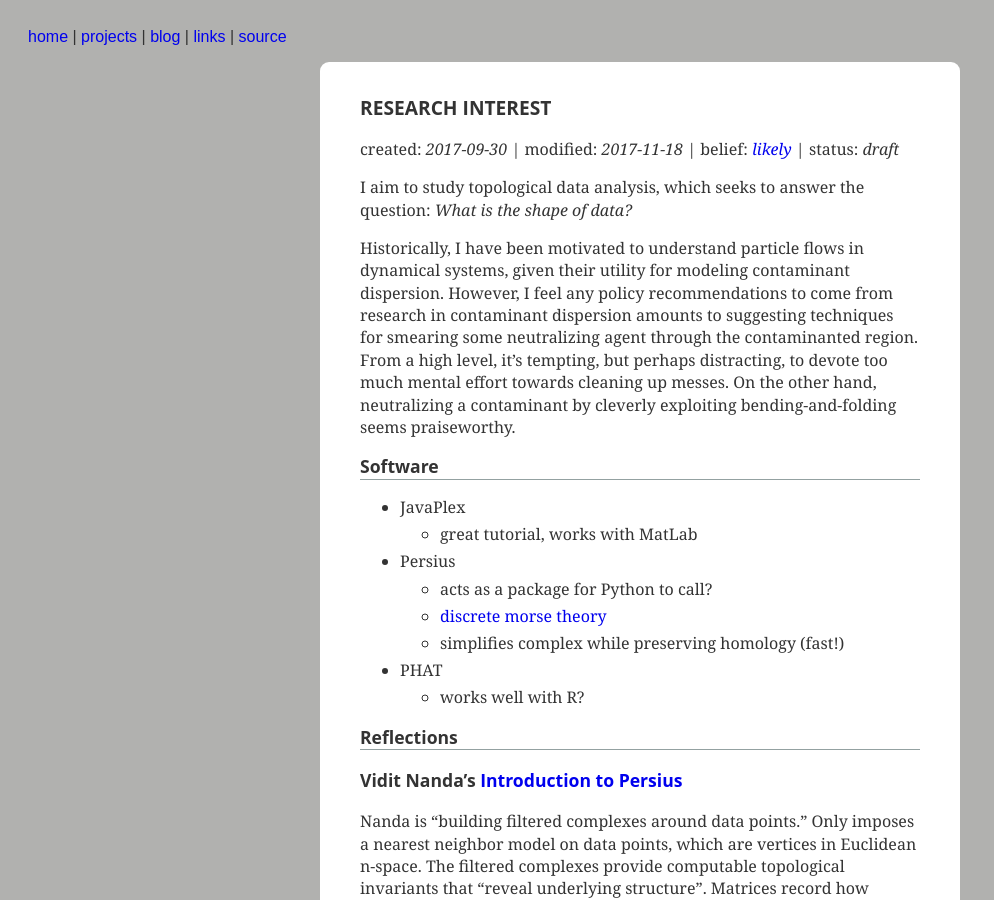
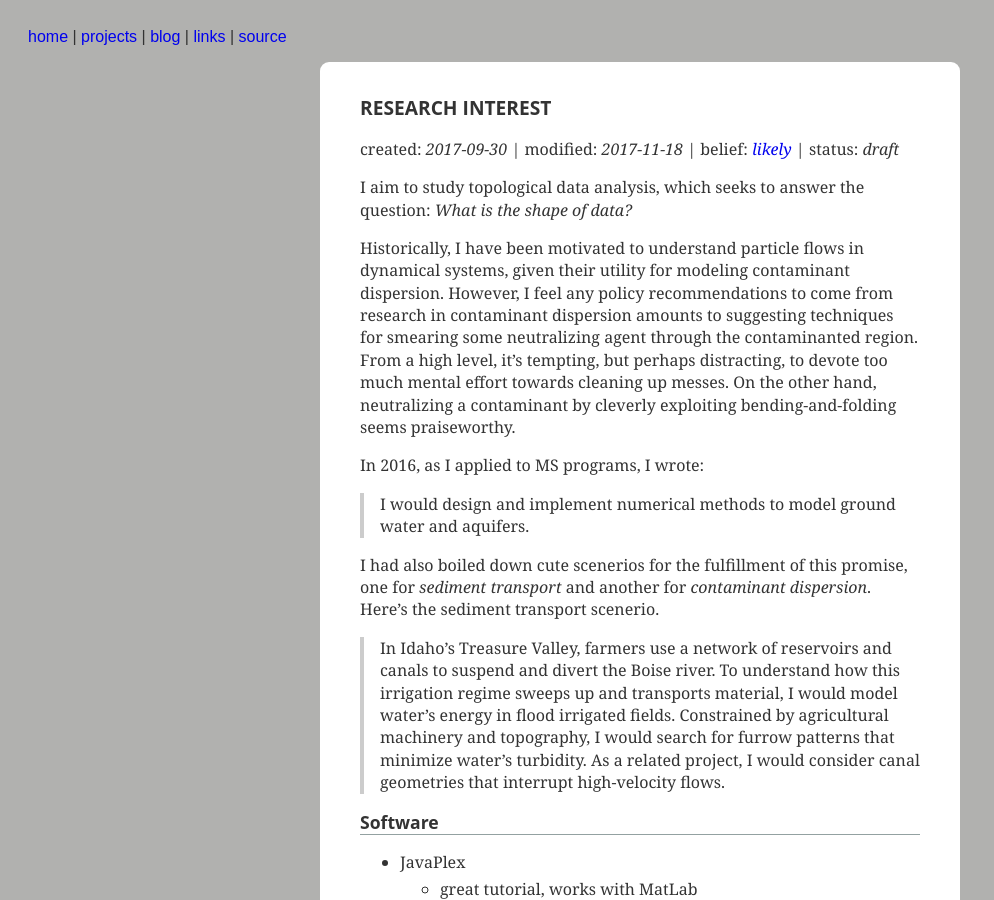
Before and after one commit to coltongrainger/blog, a Jekyll site: the page built from _posts/2017-09-30-research-interest.md, in a window 1280 px wide and 900 px high. Shown: the whole window, without its empty margins (0-994 px from the left). Built offline with Jekyll 4.4.1, drawn with Linux system fonts in a browser that asks for light colours; our own code applies the rules of GitHub Pages for plain Markdown files.

Commit message:
add sediment scene

```diff
--- a/_posts/2017-09-30-research-interest.md
+++ b/_posts/2017-09-30-research-interest.md
@@ -10,6 +10,13 @@ status: draft
 I aim to study topological data analysis, which seeks to answer the question: *What is the shape of data?*
 
 Historically, I have been motivated to understand particle flows in dynamical systems, given their utility for modeling contaminant dispersion. However, I feel any policy recommendations to come from research in contaminant dispersion amounts to suggesting techniques for smearing some neutralizing agent through the contaminanted region. From a high level, it's tempting, but perhaps distracting, to devote too much mental effort towards cleaning up messes. On the other hand, neutralizing a contaminant by cleverly exploiting bending-and-folding seems praiseworthy.
+
+In 2016, as I applied to MS programs, I wrote:
+> I would design and implement numerical methods to model ground water and aquifers.
+
+I had also boiled down cute scenerios for the fulfillment of this promise, one for *sediment transport* and another for *contaminant dispersion*. Here's the sediment transport scenerio.
+
+> In Idaho's Treasure Valley, farmers use a network of reservoirs and canals to suspend and divert the Boise river. To understand how this irrigation regime sweeps up and transports material, I would model water's energy in flood irrigated fields. Constrained by agricultural machinery and topography, I would search for furrow patterns that minimize water's turbidity. As a related project, I would consider canal geometries that interrupt high-velocity flows.
 
 ## Software
 - JavaPlex
```
